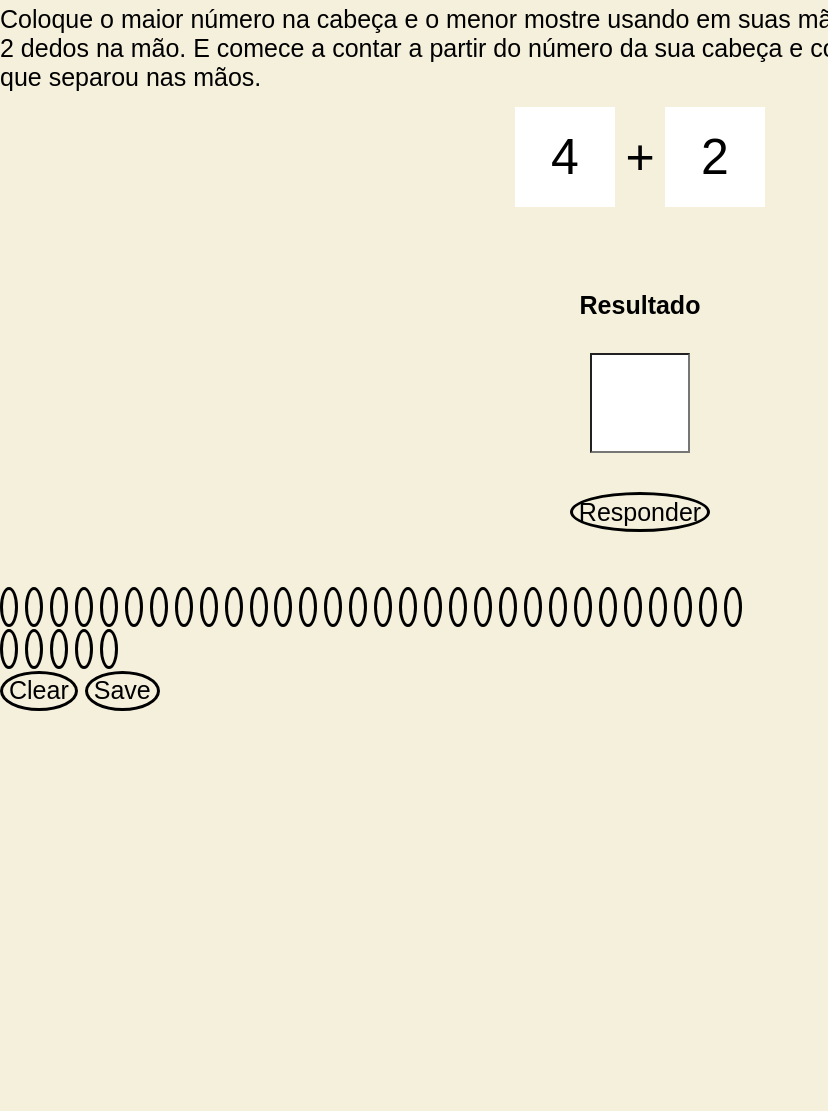
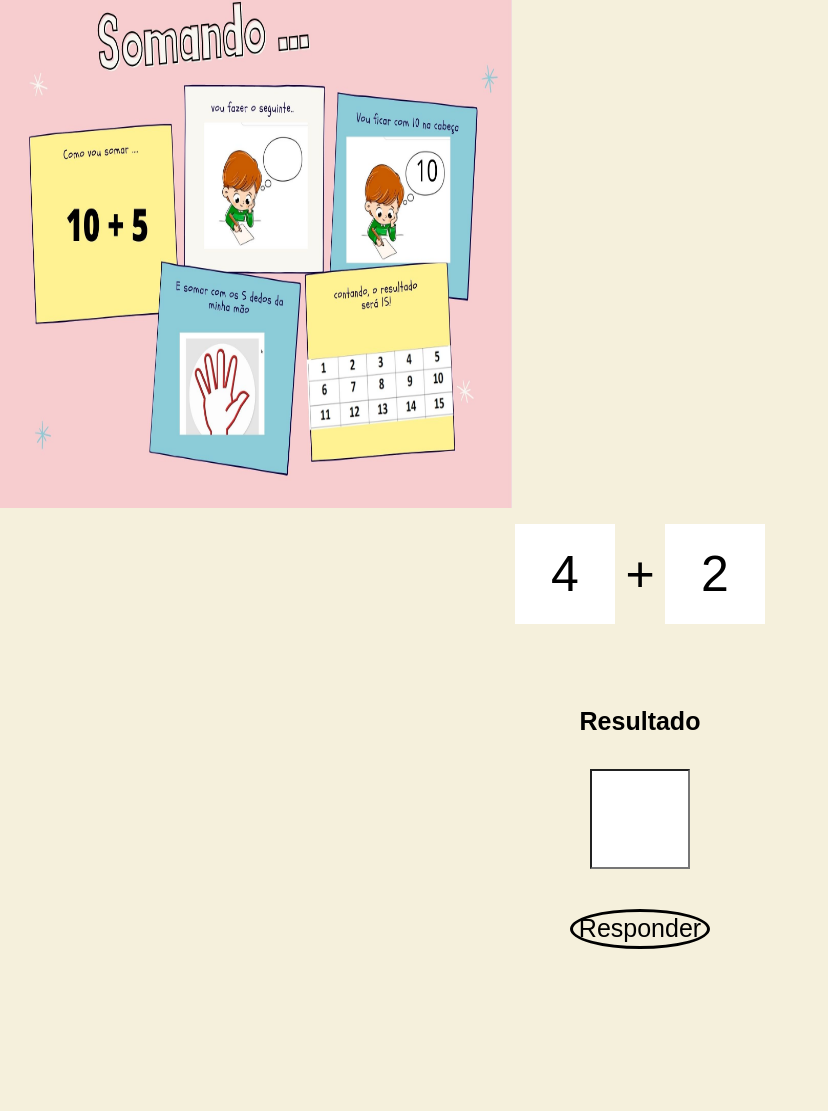
Before and after one commit to RobertaAb/Metodologia_Inclusao, a plain HTML site: page matematica-master/soma.html in a window 1280 px wide. Shown: the part 462-1573 px from the top of the page, without its empty margins (0-828 px from the left). After the commit the page ends 1466 px from the top, so only its background shows below. Drawn offline with Linux system fonts and the light colour scheme.

Commit message:
Update soma.html

```diff
--- a/matematica-master/soma.html
+++ b/matematica-master/soma.html
@@ -6,21 +6,12 @@
 	<title>Soma</title>
 	<link rel="stylesheet" type="text/css" href="css/normalize.css" />
 	<link rel="stylesheet" type="text/css" href="css/geral.css" />
+
 	<script type="text/javascript" src="script/soma.js"></script>
-	<script type="text/javascript">
-		window.onload = function () {
-			document.querySelector(".menuMobile").addEventListener("click", function () {
-				if (document.querySelector(".menu nav ul").style.display == 'flex') {
-					document.querySelector(".menu nav ul").style.display = 'none';
-				} else {
-					document.querySelector(".menu nav ul").style.display = 'flex';
-				}
-			});
-		};
-	</script>
+	<script type="text/javascript"></script>
+
 </head>
 
-<body>
 		<header>
 			<div id="header">
 				<div class="logo" s>
@@ -45,21 +36,19 @@
 		<br>
 		<br>
 		<br>
-	<br>
+
+	<body>
 		<h1>Soma</h1>
 		<br>
-	<br>
-	</div>
 		<div>
 			<section class="grid grid-auto-flow-1">
-			<div class="balao">
+				<div class="row">
+					<div class="coluna" style="width:100%">
 						<div class="item">
-					Coloque o maior número na cabeça e o menor mostre usando em suas mãos.
-					Por exemplo[ 7 + 2 ], 7 na cabeça e 2 dedos na mão. E comece a contar a partir do número da sua
-					cabeça
-					e continue contando até terminar os dedos que separou nas mãos.</div>
+							<a href="soma.html"><img src="images/soma.jpg" width="50%" height="70%"
+									style="width:40%"></a>
 						</div>
-
+						<div class="coluna" style="width:100%">
 							<div class="item">
 								<div class="container_conta">
 									<div id="n1">
@@ -78,67 +67,14 @@
 								</div>
 								<div class="container_mensagem">
 									<div id="mensagem">
-
 									</div>
 									<button onclick="responder()" id="responder">Responder</button>
 								</div>
 							</div>
 						</div>
-
-	<div class="item">
-	<main>
-		<div class="left-block">
-		  <div class="colors">
-			<button type="button" value="#0000ff"></button>
-			<button type="button" value="#009fff"></button>
-			<button type="button" value="#0fffff"></button>
-			<button type="button" value="#bfffff"></button>
-			<button type="button" value="#000000"></button>
-			<button type="button" value="#333333"></button>
-			<button type="button" value="#666666"></button>
-			<button type="button" value="#999999"></button>
-			<button type="button" value="#ffcc66"></button>
-			<button type="button" value="#ffcc00"></button>
-			<button type="button" value="#ffff00"></button>
-			<button type="button" value="#ffff99"></button>
-			<button type="button" value="#003300"></button>
-			<button type="button" value="#555000"></button>
-			<button type="button" value="#00ff00"></button>
-			<button type="button" value="#99ff99"></button>
-			<button type="button" value="#f00000"></button>
-			<button type="button" value="#ff6600"></button>
-			<button type="button" value="#ff9933"></button>
-			<button type="button" value="#f5deb3"></button>
-			<button type="button" value="#330000"></button>
-			<button type="button" value="#663300"></button>
-			<button type="button" value="#cc6600"></button>
-			<button type="button" value="#deb887"></button>
-			<button type="button" value="#aa0fff"></button>
-			<button type="button" value="#cc66cc"></button>
-			<button type="button" value="#ff66ff"></button>
-			<button type="button" value="#ff99ff"></button>
-			<button type="button" value="#e8c4e8"></button>
-			<button type="button" value="#ffffff"></button>
-		  </div>
-		  <div class="brushes">
-			<button type="button" value="1"></button>
-			<button type="button" value="2"></button>
-			<button type="button" value="3"></button>
-			<button type="button" value="4"></button>
-			<button type="button" value="5"></button>
-		  </div>
-		  <div class="buttons">
-			<button id="clear" type="button">Clear</button>
-			<button id="save" type="button">Save</button>
 					</div>
 				</div>
-		<div class="right-block">
-		  <canvas id="paint-canvas" width="640" height="400"></canvas>
-		</div>
-	  </main>
-	</div>
 			</section>
-	</div>
 		</div>
 	</body>
 
```
Lines whose indentation alone changed are shown as unchanged.
